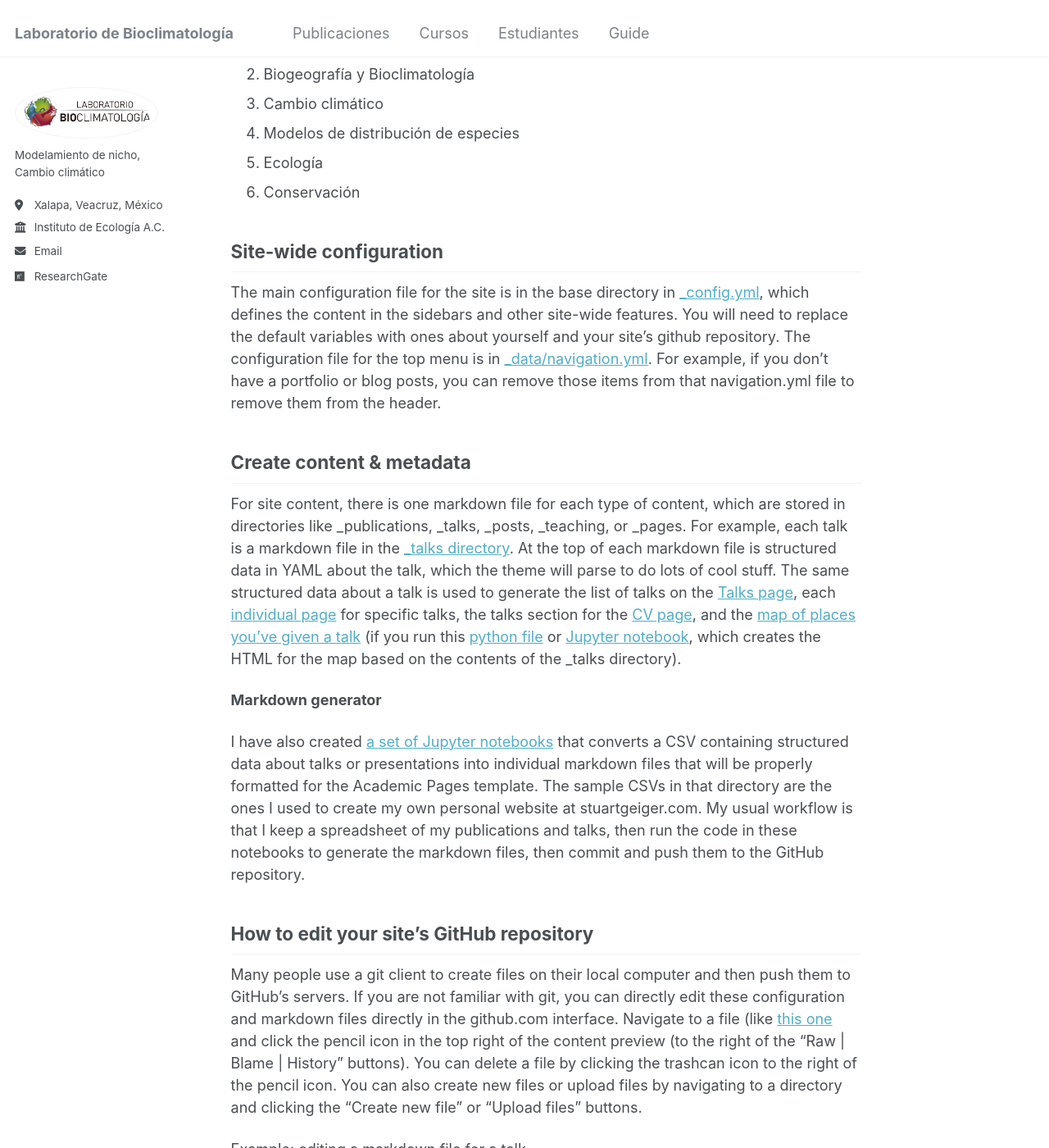
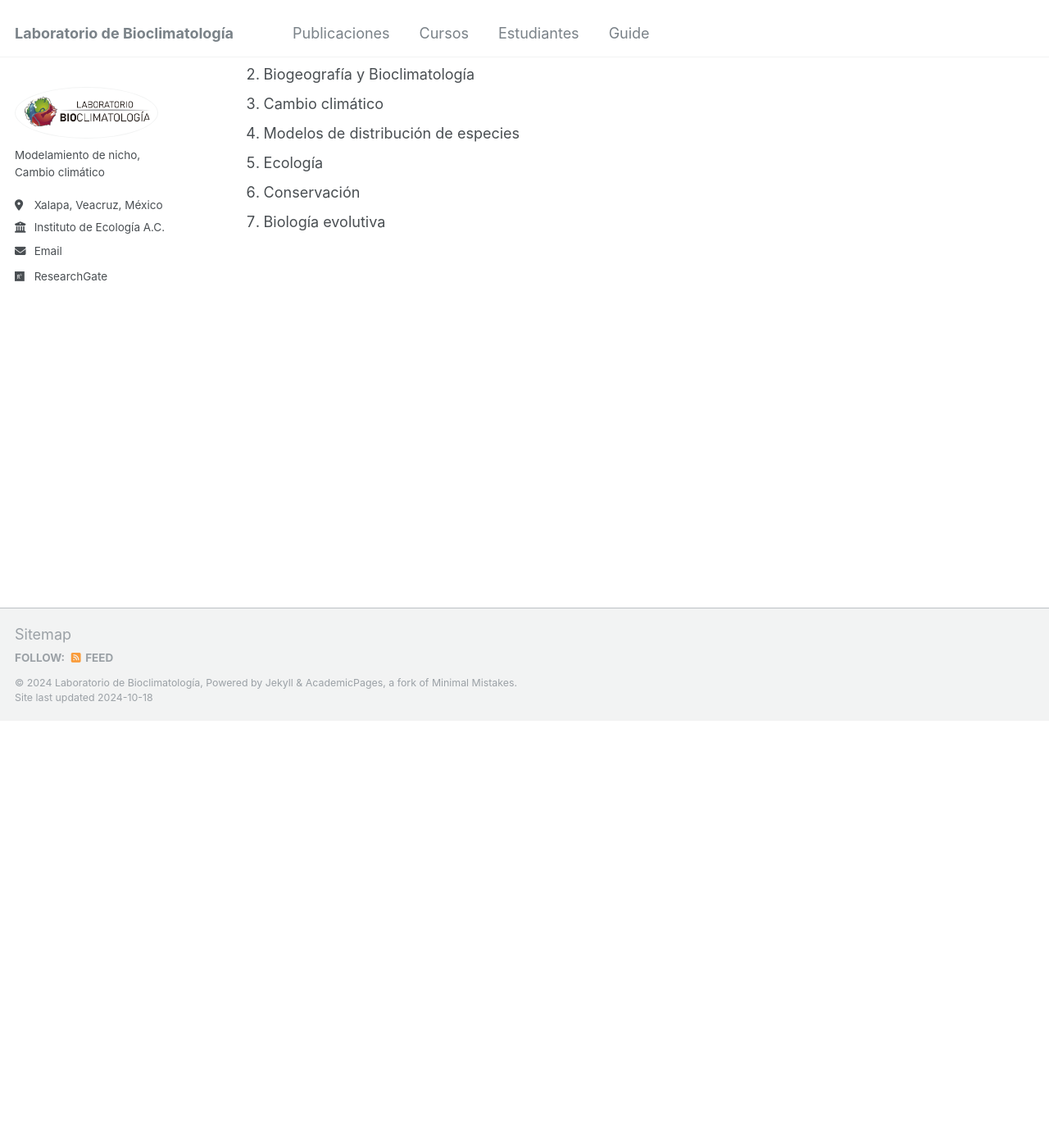
Before and after one commit to Mauriciodiazz/labbioclim, a Jekyll site: the page built from _pages/about.md, in a window 1280 px wide and 1400 px high, scrolled down 521 px. Shown: the whole window at 82% size. Built offline with Jekyll 4.4.1, drawn with Linux system fonts in a browser that asks for light colours; some of the changed text lies outside the part shown.

Commit message:
Update about.md

```diff
--- a/_pages/about.md
+++ b/_pages/about.md
@@ -18,27 +18,4 @@ Líneas de investigación
 1. Modelos de distribución de especies
 1. Ecología
 1. Conservación
-
-Site-wide configuration
-------
-The main configuration file for the site is in the base directory in [_config.yml](https://github.com/academicpages/academicpages.github.io/blob/master/_config.yml), which defines the content in the sidebars and other site-wide features. You will need to replace the default variables with ones about yourself and your site's github repository. The configuration file for the top menu is in [_data/navigation.yml](https://github.com/academicpages/academicpages.github.io/blob/master/_data/navigation.yml). For example, if you don't have a portfolio or blog posts, you can remove those items from that navigation.yml file to remove them from the header.
-
-Create content & metadata
-------
-For site content, there is one markdown file for each type of content, which are stored in directories like _publications, _talks, _posts, _teaching, or _pages. For example, each talk is a markdown file in the [_talks directory](https://github.com/academicpages/academicpages.github.io/tree/master/_talks). At the top of each markdown file is structured data in YAML about the talk, which the theme will parse to do lots of cool stuff. The same structured data about a talk is used to generate the list of talks on the [Talks page](https://academicpages.github.io/talks), each [individual page](https://academicpages.github.io/talks/2012-03-01-talk-1) for specific talks, the talks section for the [CV page](https://academicpages.github.io/cv), and the [map of places you've given a talk](https://academicpages.github.io/talkmap.html) (if you run this [python file](https://github.com/academicpages/academicpages.github.io/blob/master/talkmap.py) or [Jupyter notebook](https://github.com/academicpages/academicpages.github.io/blob/master/talkmap.ipynb), which creates the HTML for the map based on the contents of the _talks directory).
-
-**Markdown generator**
-
-I have also created [a set of Jupyter notebooks](https://github.com/academicpages/academicpages.github.io/tree/master/markdown_generator
-) that converts a CSV containing structured data about talks or presentations into individual markdown files that will be properly formatted for the Academic Pages template. The sample CSVs in that directory are the ones I used to create my own personal website at stuartgeiger.com. My usual workflow is that I keep a spreadsheet of my publications and talks, then run the code in these notebooks to generate the markdown files, then commit and push them to the GitHub repository.
-
-How to edit your site's GitHub repository
-------
-Many people use a git client to create files on their local computer and then push them to GitHub's servers. If you are not familiar with git, you can directly edit these configuration and markdown files directly in the github.com interface. Navigate to a file (like [this one](https://github.com/academicpages/academicpages.github.io/blob/master/_talks/2012-03-01-talk-1.md) and click the pencil icon in the top right of the content preview (to the right of the "Raw | Blame | History" buttons). You can delete a file by clicking the trashcan icon to the right of the pencil icon. You can also create new files or upload files by navigating to a directory and clicking the "Create new file" or "Upload files" buttons.
-
-Example: editing a markdown file for a talk
-![Editing a markdown file for a talk](/images/editing-talk.png)
-
-For more info
-------
-More info about configuring Academic Pages can be found in [the guide](https://academicpages.github.io/markdown/). The [guides for the Minimal Mistakes theme](https://mmistakes.github.io/minimal-mistakes/docs/configuration/) (which this theme was forked from) might also be helpful.
+1. Biología evolutiva
```
